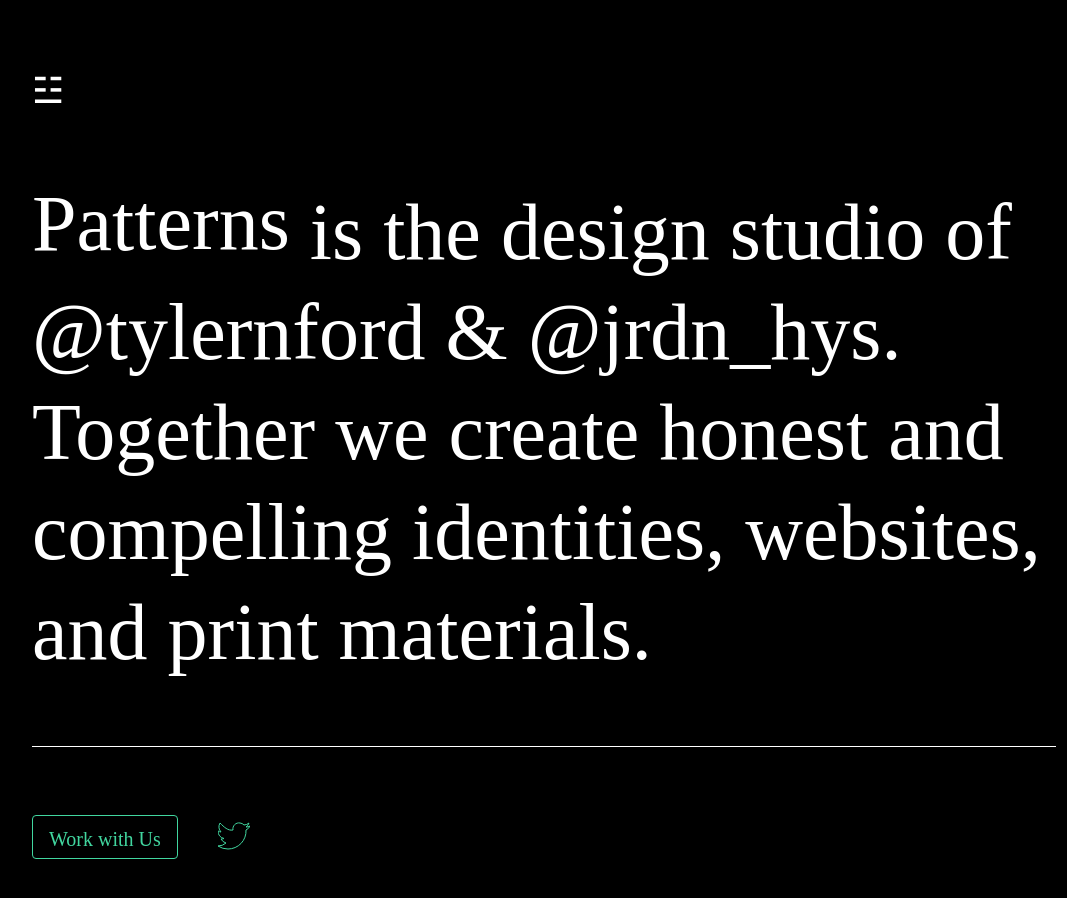
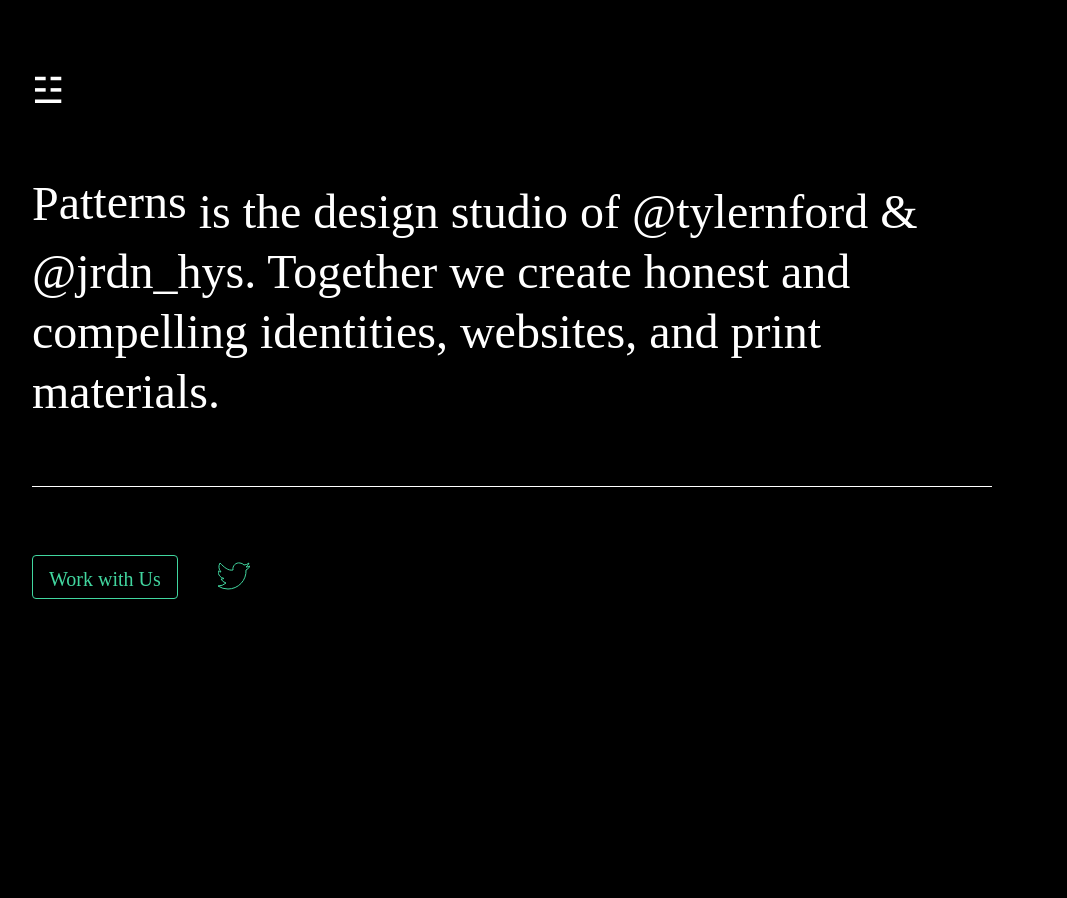
Before and after one commit to wearepatterns/wearepatterns.github.io, a Jekyll site: the page built from index.markdown, in a window 1280 px wide. Shown: the whole page, without its empty margins (96-1163 px from the left). Built offline with Jekyll 4.4.1, drawn with Linux system fonts in a browser that asks for light colours.

Commit message:
Update split.html

```diff
--- a/_layouts/split.html
+++ b/_layouts/split.html
@@ -28,13 +28,16 @@
         .hover-hot-pink:hover {
             color:#d62288;
         }
+        @media screen and (min-width: 90em) {
+            .f-5-xl {font-size:5rem;}
+        }
     </style>
 </head>
 
 <body class="bg-black fw4 lh-copy" style="font-family:'p22-underground';">
     <header class="bg-black center fixed-l h-100-ns pb5 ph4 ph5-ns ph6-l white" style="-webkit-font-smoothing: antialiased;">
         <p class="f4 f2-ns mb4 mb5-ns mt0 pt4 pt5-ns pt5-l">&#9779;</p>
-        <h1 class="bb f3 f2-ns f-5-l lh-title measure-narrow normal mb4 mb5-ns pb4 pb5-ns">
+        <h1 class="bb f3 f2-ns f1-l f-5-xl lh-title measure-narrow normal mb4 mb5-ns pb4 pb5-ns">
             <span class="txtwav slow">Patterns</span> is the design studio of
             <a class="hover-blue link white" href="https://twitter.com/tylernford" title="@tylernford">@tylernford</a>
             &amp;
```
